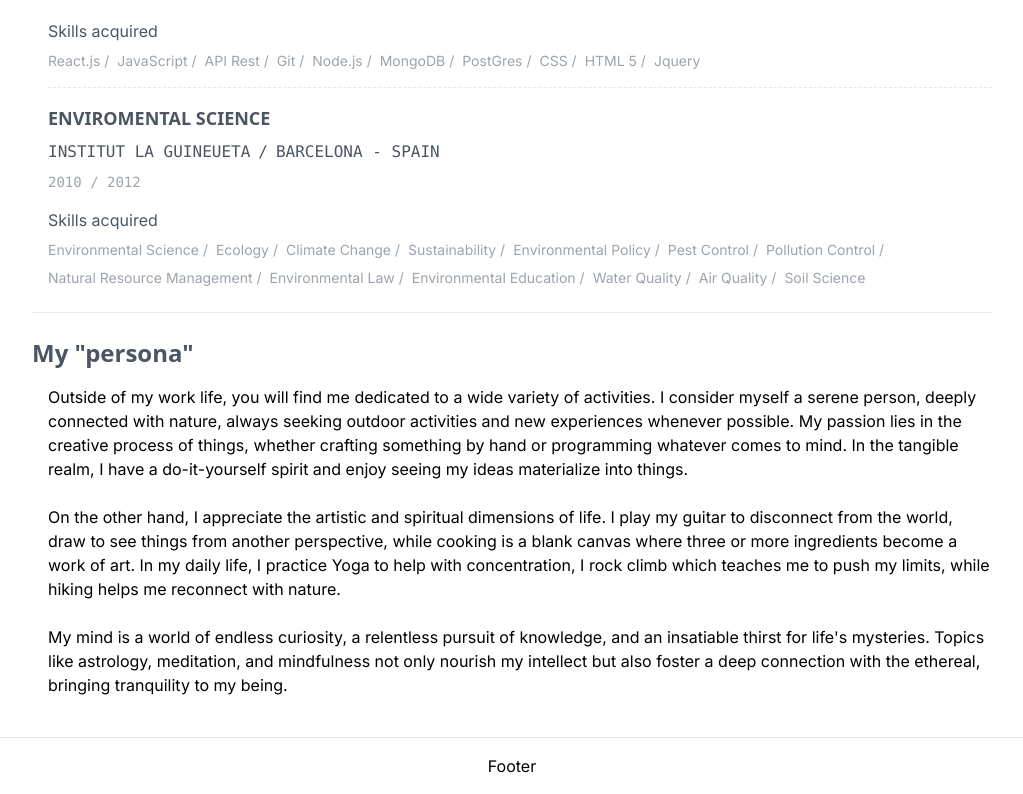
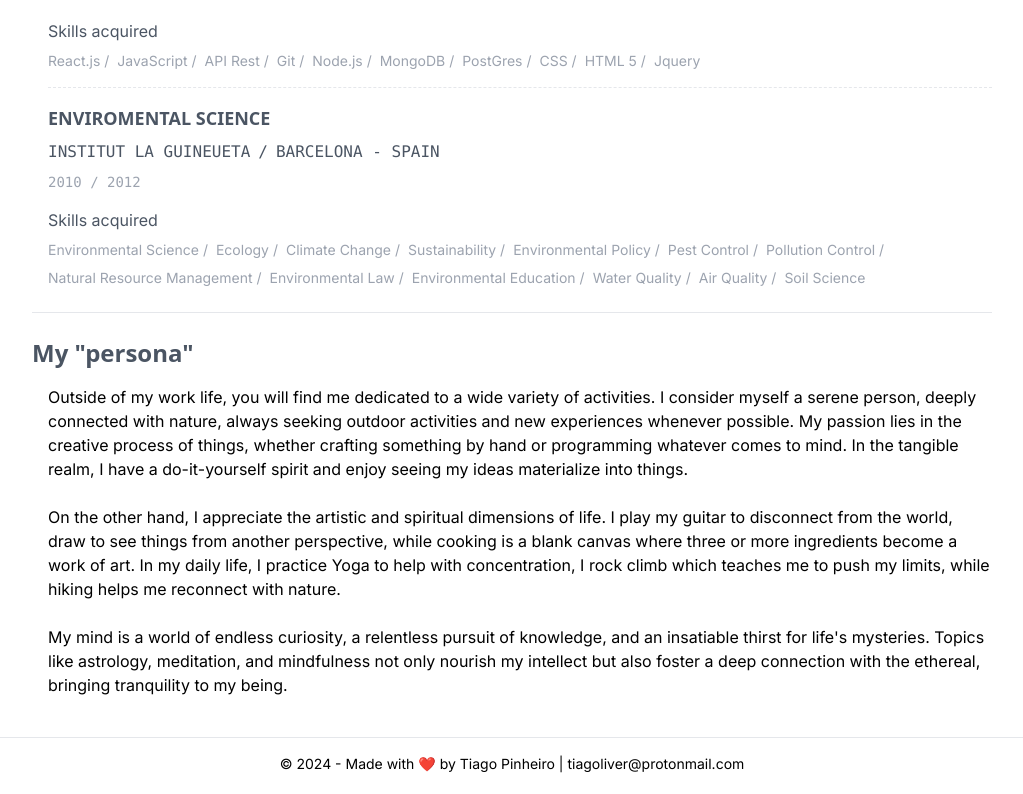
Before and after one commit to tiago-o-pinheiro/tiago-o-pinheiro, a Next.js app: page / in a window 1280 px wide. Shown: the part 3134-3928 px from the top of the page, without its empty margins (128-1151 px from the left). Built offline with nearby package versions, Linux system fonts and the light colour scheme.

Commit message:
[feat] Added footer

```diff
--- a/app/sections/Footer.tsx
+++ b/app/sections/Footer.tsx
@@ -1,9 +1,14 @@
 import React from "react";
 
 export const Footer = () => {
+  const date = new Date();
+  const year = date.getFullYear();
   return (
     <div className="w-full mt-4 flex justify-center border-t divide-gray-300 py-4 dark:bg-gray-800">
-      <p className="dark:text-white text-gray">Footer</p>
+      <p className="dark:text-white text-gray text-sm">
+        © {year} - Made with ❤️ by Tiago Pinheiro |{" "}
+        <a href="mailto:tiagoliver@protonmail.com">tiagoliver@protonmail.com</a>
+      </p>
     </div>
   );
 };
```
